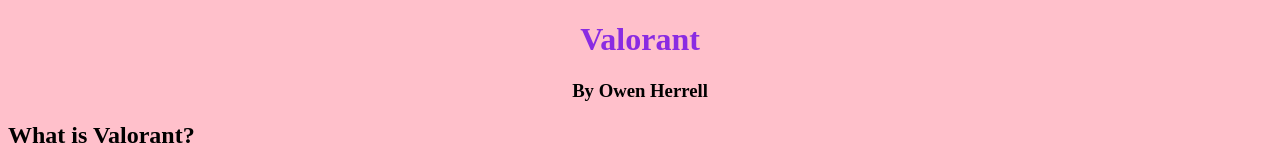
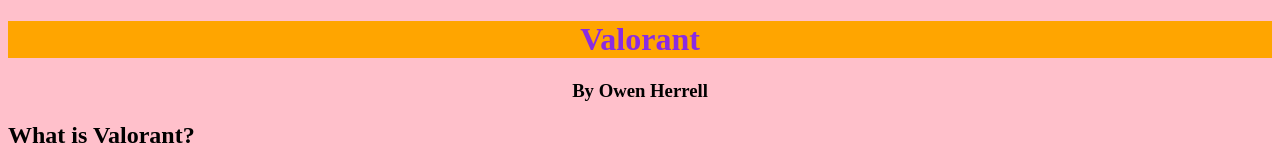
Before and after one commit to owenh7/test_webpage, a plain HTML site: page index.html in a window 1280 px wide. Shown: the top 166 px of the page. Drawn offline with Linux system fonts and the light colour scheme.

Commit message:
Update style.css

```diff
--- a/style.css
+++ b/style.css
@@ -1,4 +1,4 @@
 h1 {
   color: blueviolet;
-  background: orange:
+  background: orange;
 }
```
